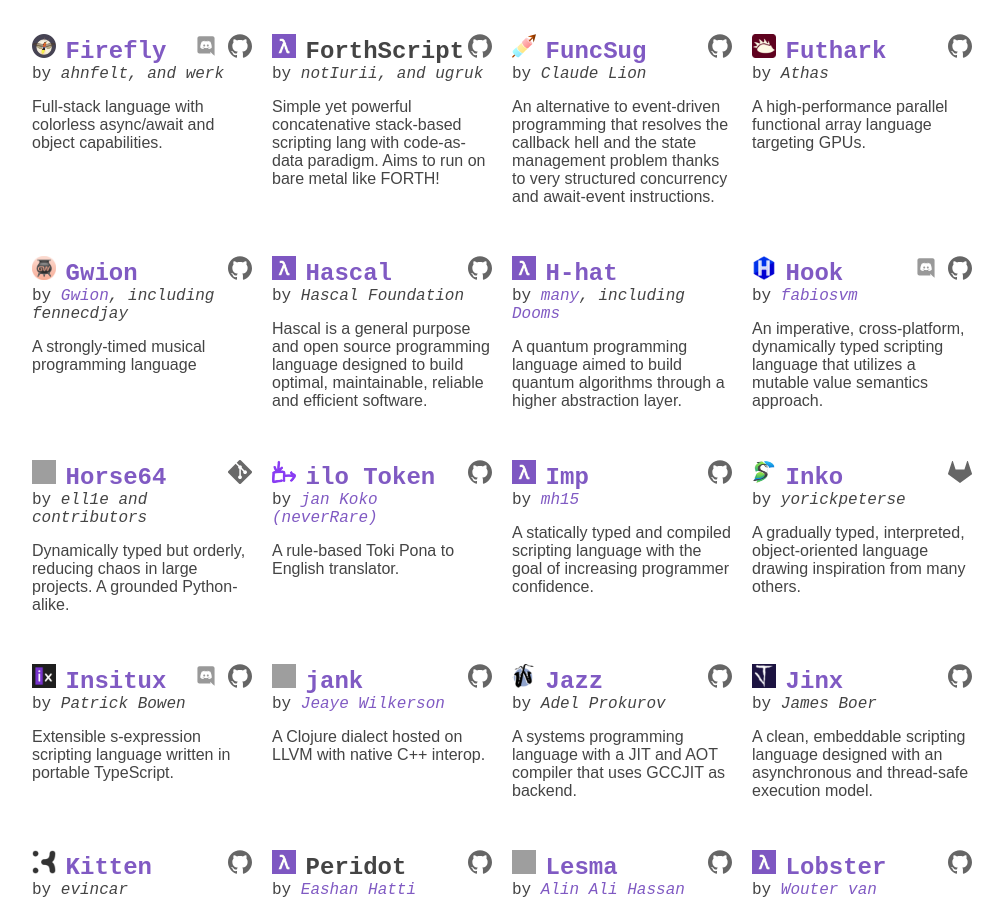
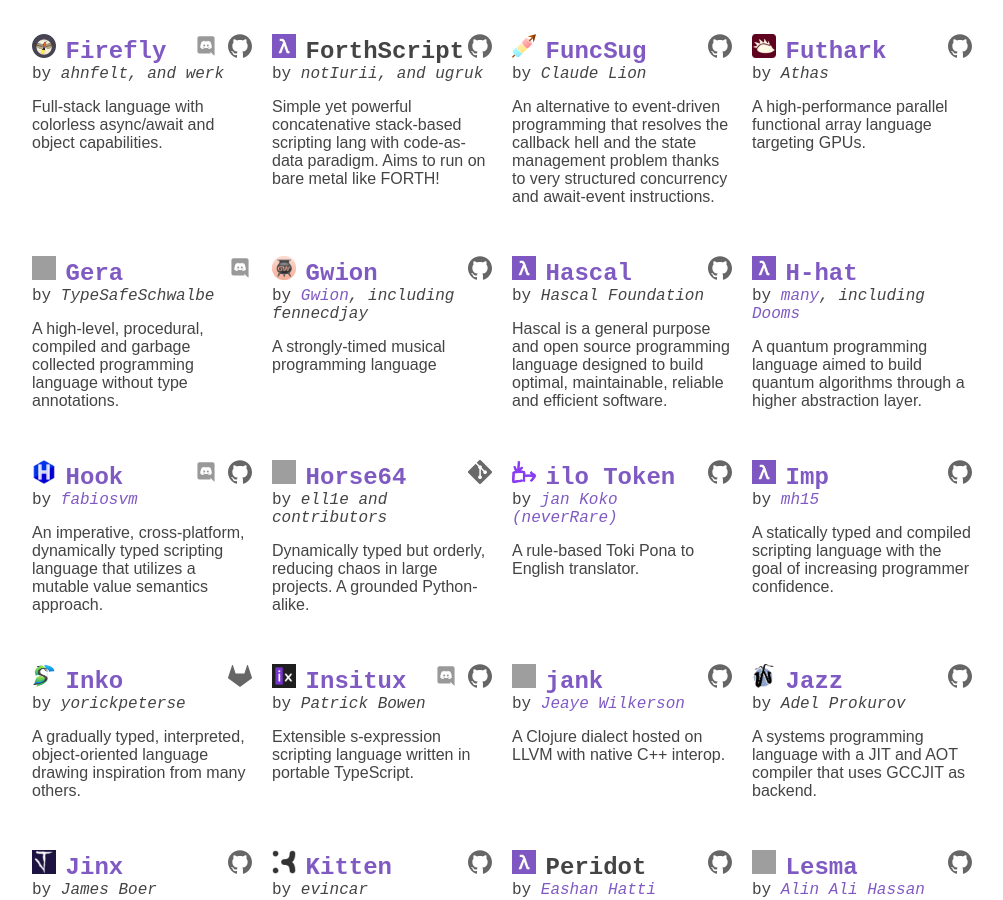
Before and after one commit to proglangdesign/proglangdesign.github.io, a Jekyll site: the page built from index.html, in a window 1280 px wide and 900 px high, scrolled down 1498 px. Shown: the whole window, without its empty margins (138-1141 px from the left). Built offline with Jekyll 4.4.1, drawn with Linux system fonts in a browser that asks for light colours; grey boxes are pictures that could not be loaded.

Commit message:
Add Gera to projects.yml

```diff
--- a/_data/projects.yml
+++ b/_data/projects.yml
@@ -231,6 +231,22 @@ Futhark:
   icon: futhark.png
   author: Athas
   summary: A high-performance parallel functional array language targeting GPUs.
+
+Gera:
+  website: https://github.com/geralang/
+  author: TypeSafeSchwalbe
+  icon: gera.svg
+  discord: DYRDg7fq82
+  summary: >
+    A high-level, procedural, compiled and garbage collected programming language without type annotations.
+  tags:
+    - compiled
+    - strong types
+    - static types
+    - object-oriented
+    - imperative
+    - multi-paradigm
+    - interpreted
 
 Gwion:
   website: https://gwion.github.io/Gwion/
```
